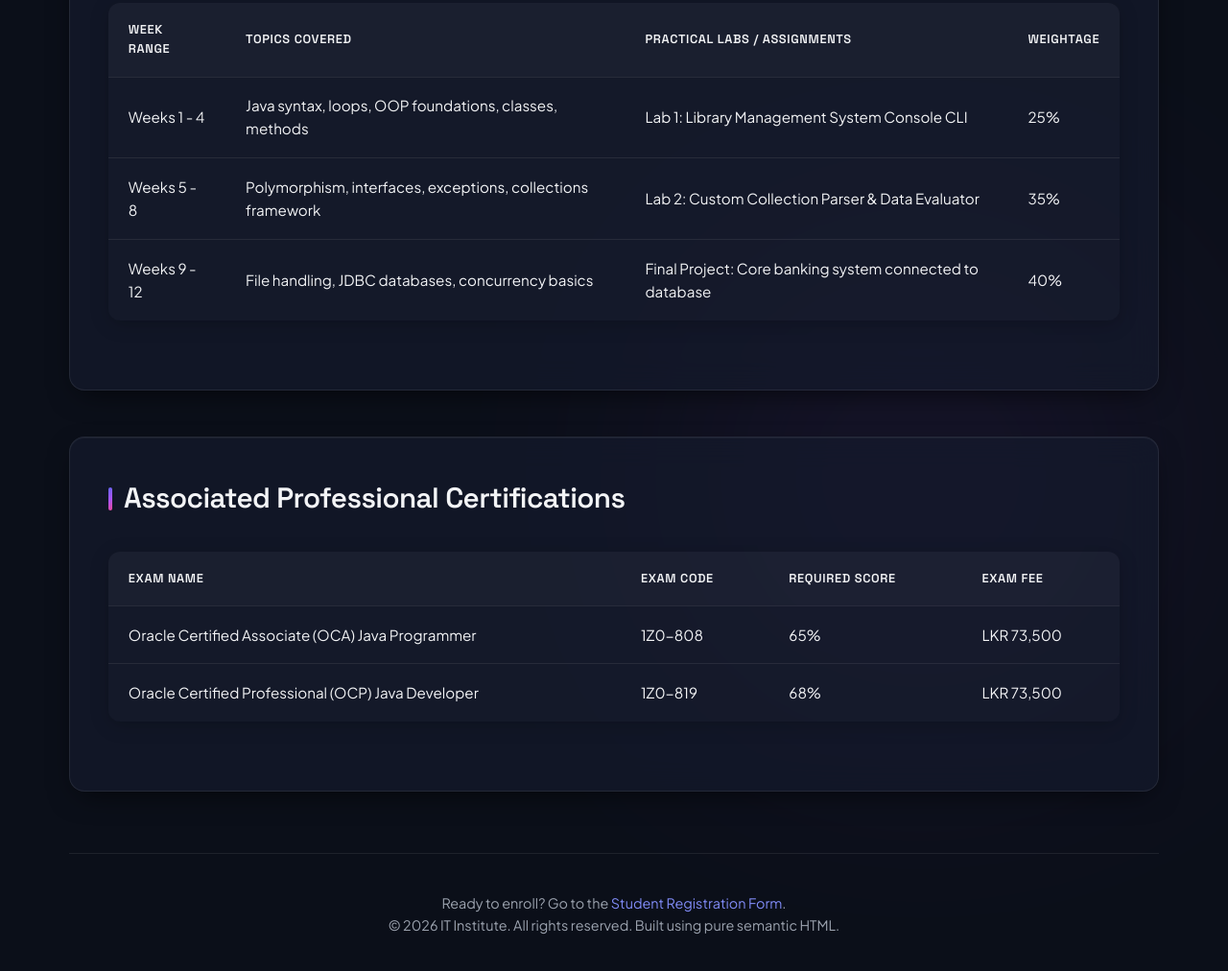
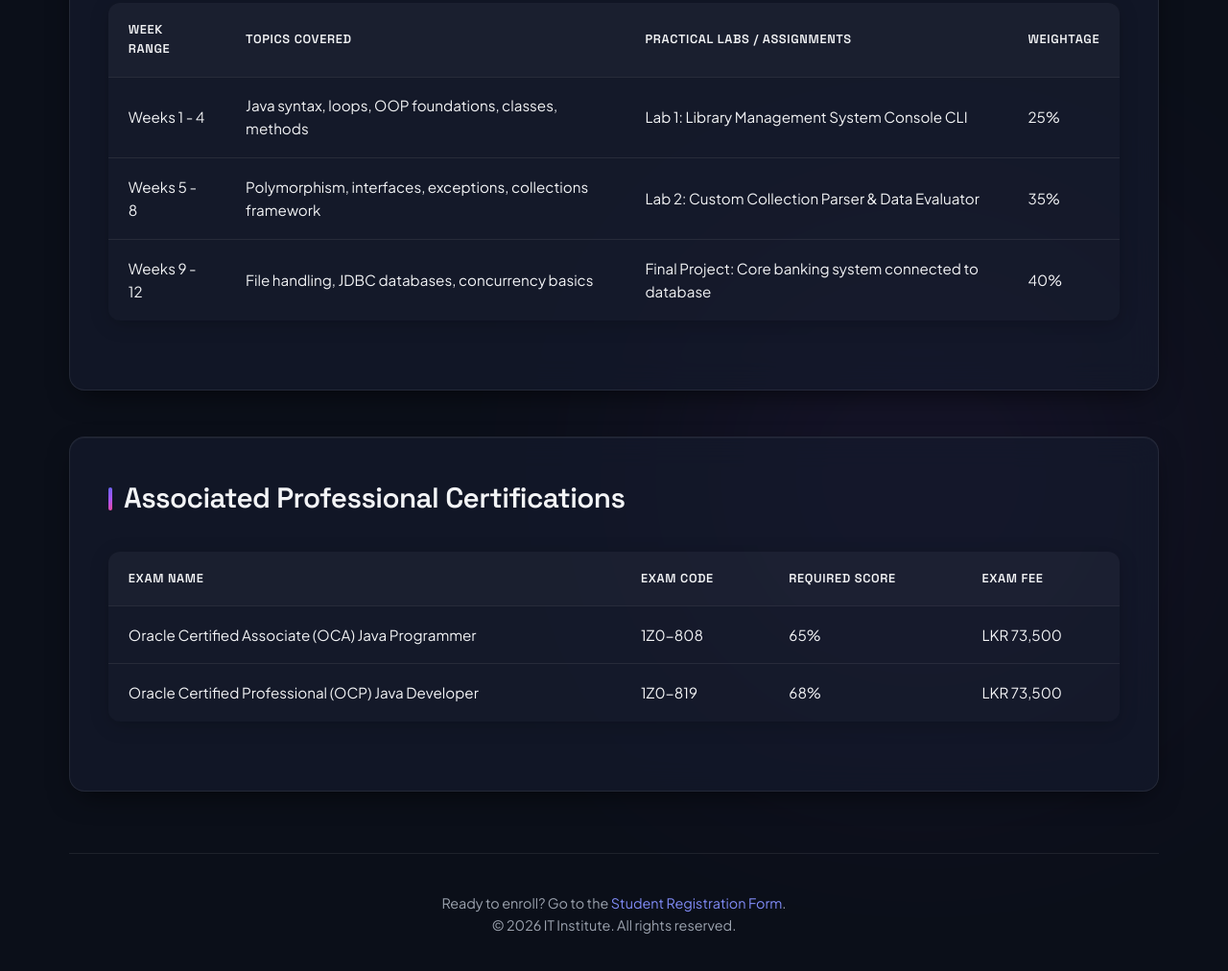
Before and after one commit to RukshanAmodya/IT-Institute-Course-Directory1, a plain HTML site: page courses/java.html in a window 1280 px wide. Shown: the part 2284-3296 px from the top of the page at 96% size. Drawn offline with Linux system fonts and the light colour scheme.

Commit message:
Footer Edited

```diff
--- a/courses/java.html
+++ b/courses/java.html
@@ -192,7 +192,7 @@
     <!-- Footer Section -->
     <footer>
         <p>Ready to enroll? Go to the <a href="../register.html">Student Registration Form</a>.</p>
-        <p>&copy; 2026 IT Institute. All rights reserved. Built using pure semantic HTML.</p>
+        <p>&copy; 2026 IT Institute. All rights reserved.</p>
     </footer>
 
     </div>
```
Also changed, not shown: courses/python.html (+1 -1 lines), courses/webdev.html (+1 -1 lines), index.html (+1 -1 lines), register.html (+1 -1 lines).
